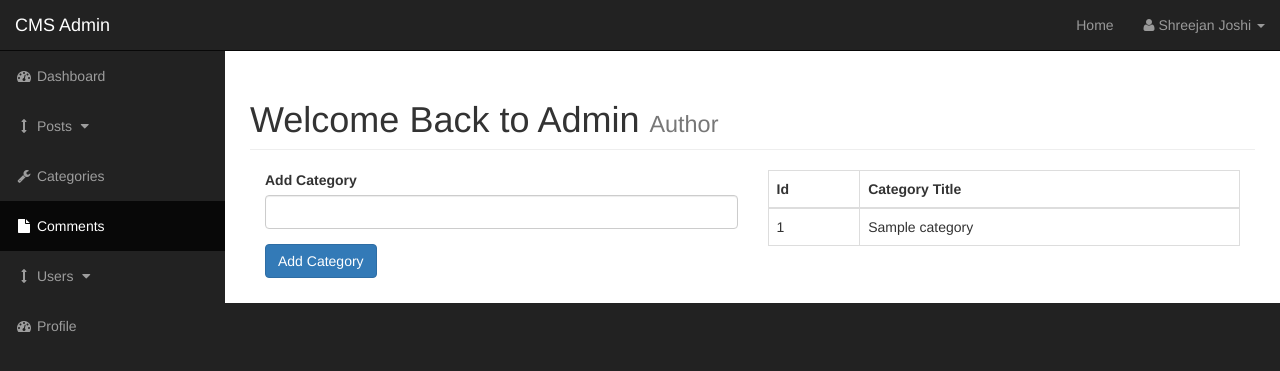
After one commit to shreejanjoshi/CMS-Projects, a PHP site: page /admin/categories.php in a window 1280 px wide. The commit adds this page. Shown: the top 371 px of the page. Run offline with PHP 8.4, Linux system fonts and the light colour scheme; tables that the repository leaves empty or names only in its code hold one stand-in row (values such as "Sample post").

Commit message:
displaying categrory in categories.php and file name change

```diff
--- /dev/null
+++ b/admin/categories.php
@@ -0,0 +1,77 @@
+<?php include "includes/adminHeader.php"; ?>
+
+<div id="wrapper">
+
+    <!-- Navigation -->
+    <?php include "includes/adminNavigation.php"; ?>
+
+    <div id="page-wrapper">
+
+        <div class="container-fluid">
+
+            <!-- Page Heading -->
+            <div class="row">
+                <div class="col-lg-12">
+                    <h1 class="page-header">
+                        Welcome Back to Admin
+                        <small>Author</small>
+                    </h1>
+
+                    <!-- change data -->
+                    <div class="col-xs-6">
+                        <form action="">
+                            <div class="form-group">
+                                <label for="cat-title">Add Category</label>
+                                <input type="text" class="form-control" name="cat_title">
+                            </div>
+                            <div class="form-group">
+                                <input class="btn btn-primary" type="submit" name="submit" value="Add Category">
+                            </div>
+                        </form>
+                    </div>
+
+                    <div class="col-xs-6">
+
+                        <?php
+                        $query = "SELECT * FROM categories";
+                        $selectAdminCategories = mysqli_query($connection, $query);
+
+                        if (!$selectAdminCategories) {
+                            die("Query Error " . mysqli_error($connection));
+                        }
+                        ?>
+                        <table class="table table-bordered table-hover">
+                            <thead>
+                                <tr>
+                                    <th>Id</th>
+                                    <th>Category Title</th>
+                                </tr>
+                            </thead>
+                            <tbody>
+                                <?php
+                                while ($row = mysqli_fetch_assoc($selectAdminCategories)) {
+                                    $catId = $row['cat_id'];
+                                    $catTitle = $row['cat_title'];
+                                    echo "<tr>";
+                                    echo "<td>{$catId}</td>";
+                                    echo "<td>{$catTitle}</td>";
+                                    echo "</tr>";
+                                }
+                                ?>
+                            </tbody>
+                        </table>
+                    </div>
+                </div>
+            </div>
+            <!-- /.row -->
+
+        </div>
+        <!-- /.container-fluid -->
+
+    </div>
+
+
+
+    <!-- /#page-wrapper -->
+
+    <?php include "includes/adminFooter.php"; ?>
--- a/admin/includes/header.php
+++ b/admin/includes/adminHeader.php
@@ -1,3 +1,4 @@
+<?php include "../includes/database.php"; ?>
 <!DOCTYPE html>
 <html lang="en">
 
--- a/admin/index.php
+++ b/admin/index.php
@@ -1,9 +1,9 @@
-<?php include "includes/header.php"; ?>
+<?php include "includes/adminHeader.php"; ?>
 
 <div id="wrapper">
 
     <!-- Navigation -->
-    <?php include "includes/navigation.php"; ?>
+    <?php include "includes/adminNavigation.php"; ?>
 
     <div id="page-wrapper">
 
@@ -29,4 +29,4 @@
 
     <!-- /#page-wrapper -->
 
-    <?php include "includes/footer.php"; ?>
+    <?php include "includes/adminFooter.php"; ?>
```
Also changed, not shown: admin/includes/adminFooter.php (renamed from admin/includes/footer.php), admin/includes/adminNavigation.php (renamed from admin/includes/navigation.php).
